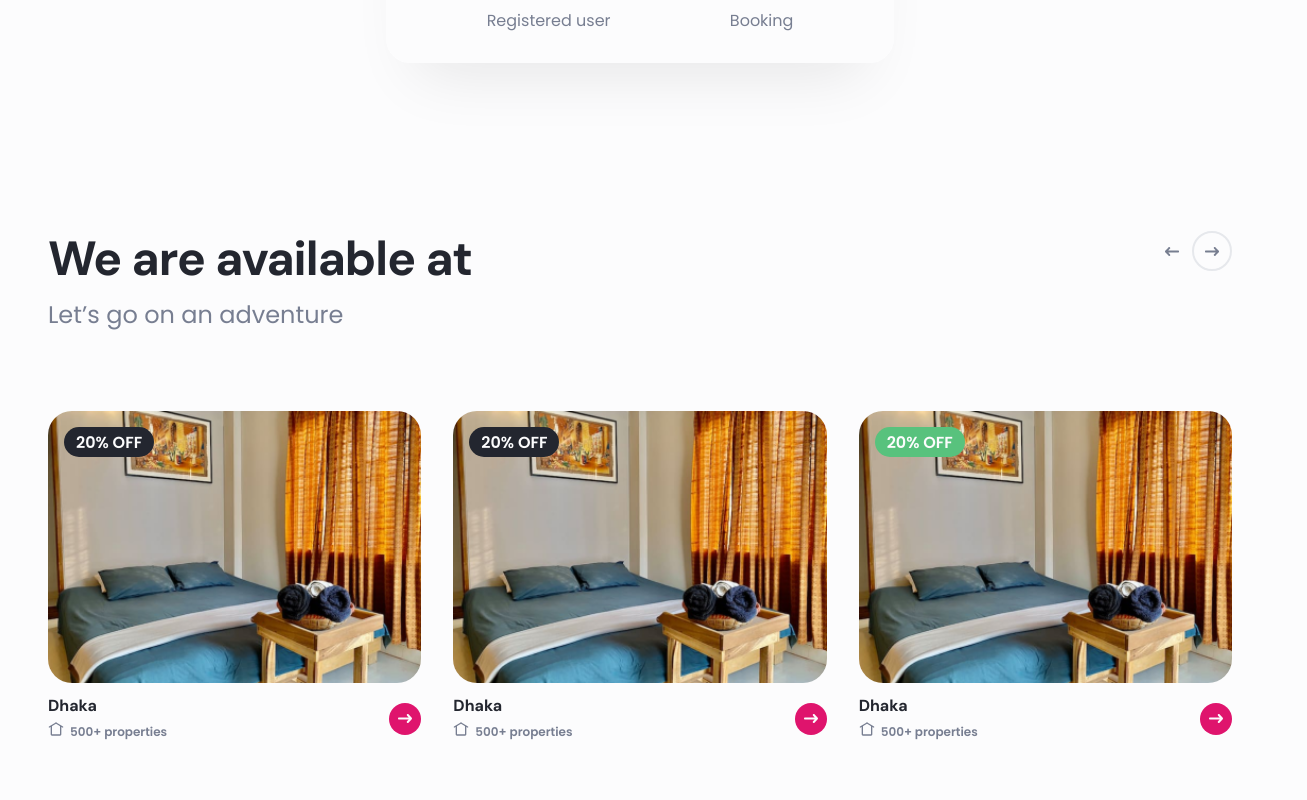
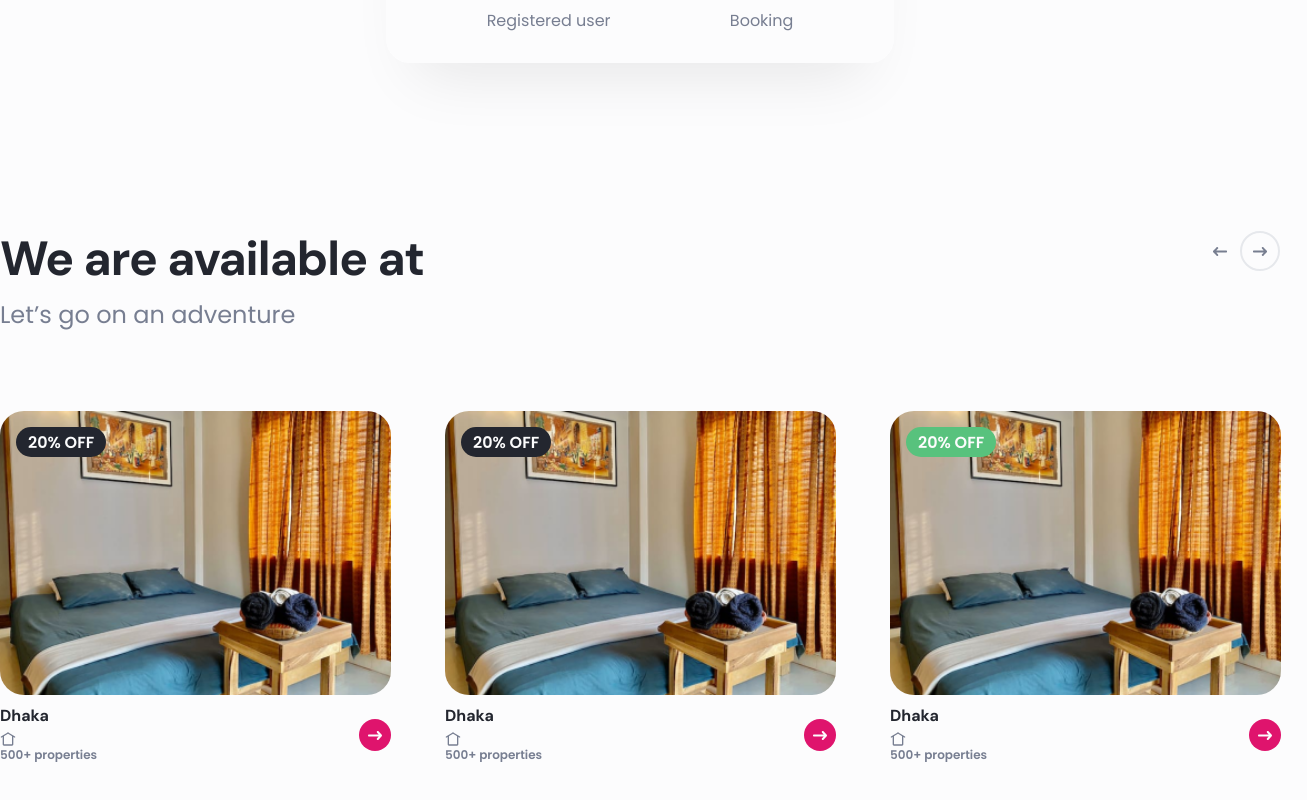
Before and after one commit to ShahadatShaki/Travela-Website, a Next.js app: page / in a window 1280 px wide. Shown: the part 849-1649 px from the top of the page, 1307 px wide, since content can reach past the window. Built offline with nearby package versions, Linux system fonts and the light colour scheme.

Commit message:
:sparkles: slider section design finished.

```diff
--- a/package.json
+++ b/package.json
@@ -12,7 +12,9 @@
     "next": "11.1.2",
     "react": "17.0.2",
     "react-dom": "17.0.2",
-    "sass": "^1.38.2"
+    "react-slick": "^0.28.1",
+    "sass": "^1.38.2",
+    "slick-carousel": "^1.8.1"
   },
   "devDependencies": {
     "eslint": "7.32.0",
--- a/pages/home/AvailableSlider.jsx
+++ b/pages/home/AvailableSlider.jsx
@@ -1,31 +1,101 @@
+import Slider from 'react-slick'
+import { useRef, useEffect } from 'react';
+import "slick-carousel/slick/slick.css";
+import "slick-carousel/slick/slick-theme.css";
+
 import styles from "../../styles/Home.module.scss";
 
+
+const settings = {
+  infinite: true,
+  centerMode: false,
+  slidesToShow: 3,
+  arrows: false,
+  slidesToScroll: 1,
+  infinite: false,
+  // responsive: [
+  //   {
+  //     breakpoint: 768,
+  //     settings: {
+  //       slidesToShow: 1,
+  //       slidesToScroll: 1,
+  //       dots: true,
+  //       initialSlide: 1,
+  //     },
+  //   },
+  //   {
+  //     breakpoint: 480,
+  //     settings: {
+  //       slidesToShow: 1,
+  //       slidesToScroll: 1,
+  //     },
+  //   },
+  // ],
+}
+
+
 const AvailableSliderSection = () => {
+  const sliderRef = useRef()
+
+  const handleSlider = (prev) => {
+    const slider = sliderRef.current
+    if (slider) {
+      if (prev) {
+        slider.slickPrev()
+      } else {
+        slider.slickNext()
+      }
+    }
+  }
+
+  useEffect(() => {
+    const slider = sliderRef.current
+    if (slider) {
+      const slickList = document.querySelector(
+        '.locations-slider .slick-track'
+      )
+      slickList.classList.add('divide-x')
+      slickList.classList.add('divide-line')
+    }
+  })
+
   return (
-    <div className={styles.containerPadded}>
+    <div className={styles.containerFluid}>
       <div className={styles.availableSection}>
-        <div className={styles.heading}>
+        <div className={styles.heading} >
           <div>
             <h2>We are available at</h2>
             <p className={styles.sectionSubTitle}>Let’s go on an adventure</p>
           </div>
           <div className={styles.arrowsAtSectionHead}>
-            <button className={styles.arrowBtn}>
+            <button
+              className={styles.arrowBtn}
+              onClick={() => handleSlider('prev')}>
               <img src="images/icons/left-arr2.png" />
             </button>
-            <button className={[styles.arrowBtn, styles.arrowBtnActive].join(' ')}>
+            <button
+              className={[styles.arrowBtn, styles.arrowBtnActive].join(' ')}
+              onClick={() => handleSlider()}>
               <img src="images/icons/right-arr2.png" />
             </button>
           </div>
         </div>
 
         <div className={styles.areaCardsContainer}>
+          <Slider
+            ref={sliderRef}
+            {...settings}
+            className="locations-slider"
+            >
           {[
             styles.areaBadgeDark,
             styles.areaBadgeDark,
             styles.areaBadgeGreen,
+            styles.areaBadgeDark,
+            styles.areaBadgeDark,
+            styles.areaBadgeGreen,
           ].map((color) => (
-            <div className={styles.areaCard}>
+            <div className={styles.areaCard} key={ color}>
               <div className={styles.cardTopContent}>
                 <span className={[styles.areaBadge, color].join(" ")}>
                   20% off
@@ -49,6 +119,7 @@ const AvailableSliderSection = () => {
               </div>
             </div>
           ))}
+          </Slider>
         </div>
       </div>
     </div>
--- a/styles/AvailableSection.module.scss
+++ b/styles/AvailableSection.module.scss
@@ -26,14 +26,13 @@
   }
 
   .areaCardsContainer {
-    display: grid;
-    grid-template-columns: 1fr 1fr 1fr;
-    gap: 2rem;
-
+    // display: grid;
+    // grid-template-columns: 1fr 1fr 1fr;
+    // gap: 2rem;
+    width: 100%;
     .areaCard {
       .cardTopContent {
         position: relative;
-
         img {
           width: 100%;
           border-radius: 24px;
--- a/styles/Home.module.scss
+++ b/styles/Home.module.scss
@@ -44,11 +44,7 @@
       right: 386px;
 
       /* effect/neutral 8 (glass) */
-      background: linear-gradient(
-        83.59deg,
-        #fcfcfd,
-        rgb(252, 252, 253)
-      );
+      background: linear-gradient(83.59deg, #fcfcfd, rgb(252, 252, 253));
 
       /* Neutrals/8 */
       border: 1px solid #fcfcfd;
--- a/styles/main.scss
+++ b/styles/main.scss
@@ -60,4 +60,14 @@ button {
   box-sizing: border-box;
 }
 
+.locations-slider {
+  .slick-slide {
+    padding: 0 27px;
+  }
+  /* the parent */
+  .slick-list {
+    margin: 0 -27px;
+  }
+}
+
 // @include mixins.for-phone-only {}
```
Also changed, not shown: 1 other file (tests, documents, lock files or other folders).
